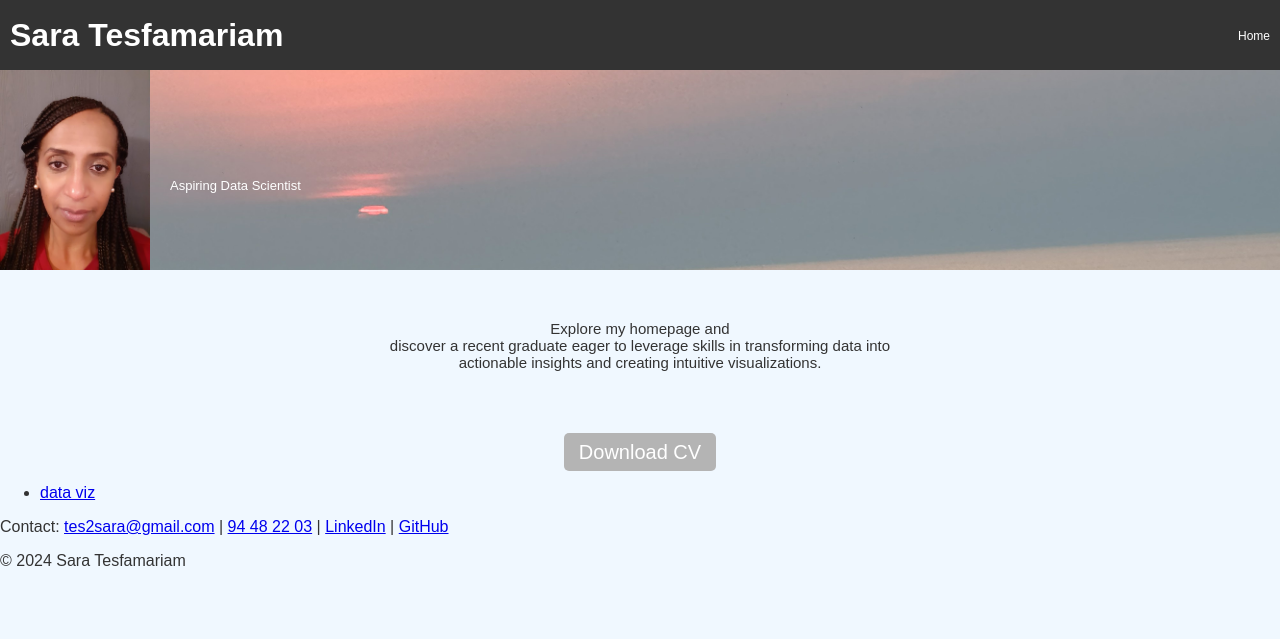
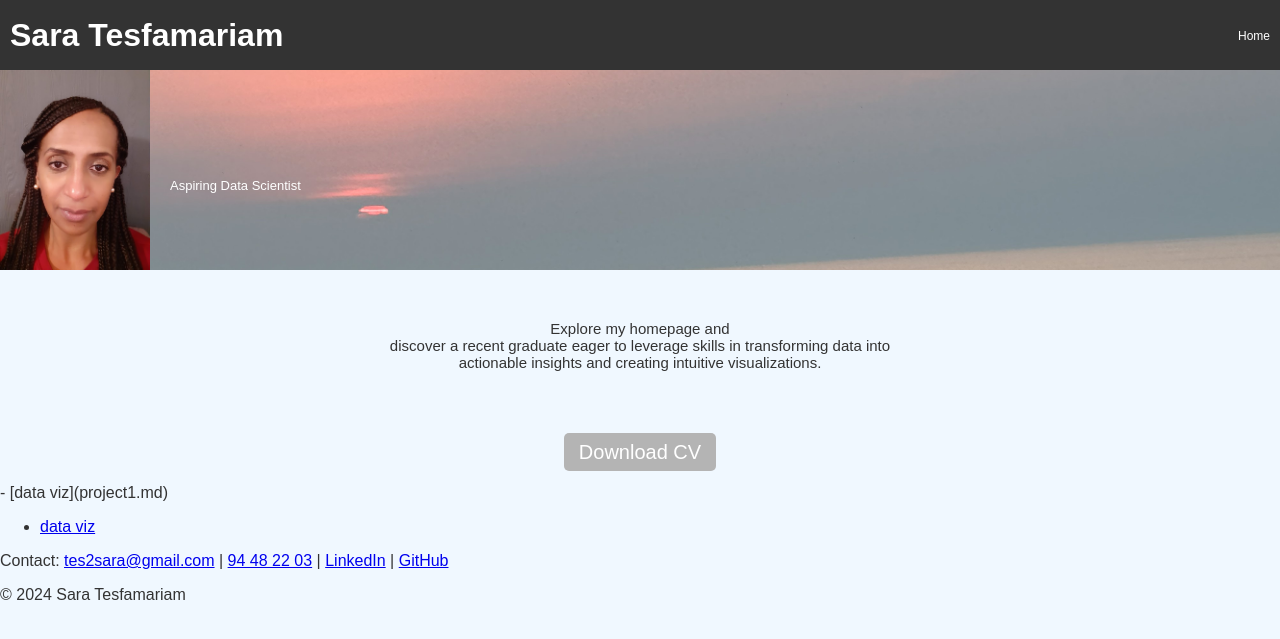
Before and after one commit to tes2sara/sara_tesfamariam, a Jekyll site: the page built from index.md, in a window 1280 px wide. Shown: the top 639 px of the page. Built offline with Jekyll 4.4.1, drawn with Linux system fonts in a browser that asks for light colours; Markdown is read by kramdown in place of the engine named in the settings.

Commit message:
Update index.md

```diff
--- a/index.md
+++ b/index.md
@@ -26,5 +26,7 @@
 <div style="text-align: center; margin: 20px 0;">
     <a href="CV.pdf" download="Sara_CV.pdf" style="padding: 8px 15px; background-color: #b4b4b4; color: white; text-decoration: none; border-radius: 5px; font-size: 20px;">Download CV</a>
 </div>
-
+<div class="row">
+    <div class="column">- [data viz](project1.md) </div>
+</div>
 - [data viz](project1.md)
```
